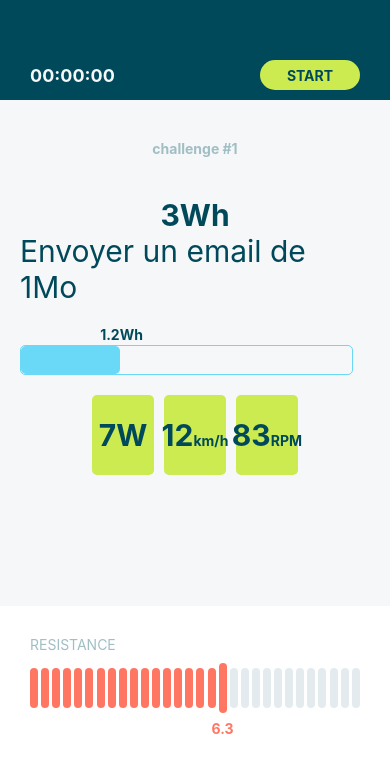
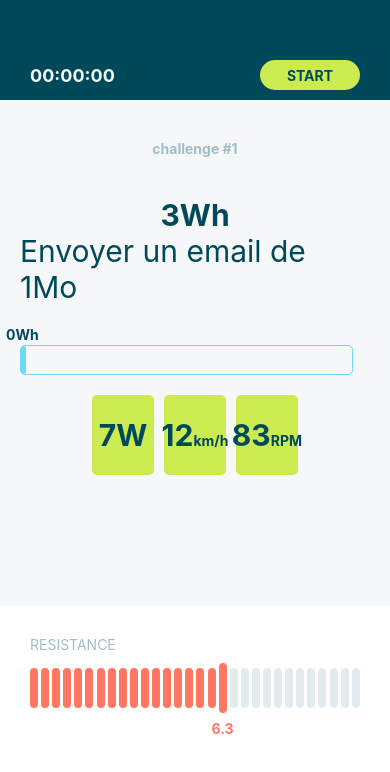
Before and after one commit to Alexandre91300/cpf_test_technique, a React Native app in the folder cpf/: screen / in a window 390 px wide. Shown: the top 772 px of the page. Built offline with nearby package versions, Linux system fonts and the light colour scheme; grey boxes are pictures that could not be loaded.

Commit message:
[ADD]: ProgressBar increment

```diff
--- a/cpf/src/Components/ProgressBar.js
+++ b/cpf/src/Components/ProgressBar.js
@@ -14,7 +14,7 @@ const ProgressBar = ({ pourcent }) => {
                     />
                 </View>
 
-                <Text style={styles.text}>1.2Wh</Text>
+                <Text style={styles.text}>{pourcent}Wh</Text>
 
             </View>
 
--- a/cpf/src/Screens/Home.js
+++ b/cpf/src/Screens/Home.js
@@ -12,16 +12,25 @@ const Home = () => {
     const [timerOn, setTimerOn] = useState(false)
     const [timer, setTimer] = useState(0)
 
+    const [progressBar, setProgressBar] = useState(0)
+
     useEffect(() => {
 
         if (timerOn) {
 
-            var oneSec = setTimeout(() => {
+            var milliSec = setTimeout(() => {
                 setTimer(timer + 10)
             }, 10);
+
+            var oneSec = setTimeout(() => {
+                setProgressBar(progressBar + 0.5)
+            }, 1000);
+
         } else {
 
+            clearTimeout(milliSec)
             clearTimeout(oneSec)
+            setProgressBar(0)
             setTimer(0)
         }
 
@@ -40,12 +49,10 @@ const Home = () => {
                     style={styles.iconMail}
                     source={require('../Assets/Icons/email2.png')}
                 />
-
                 <Text style={styles.strongText}>3Wh</Text>
-
                 <Text style={styles.normalText}>Envoyer un email de 1Mo</Text>
 
-                <ProgressBar pourcent={30} />
+                <ProgressBar pourcent={progressBar} />
 
                 <Performance />
 
```
